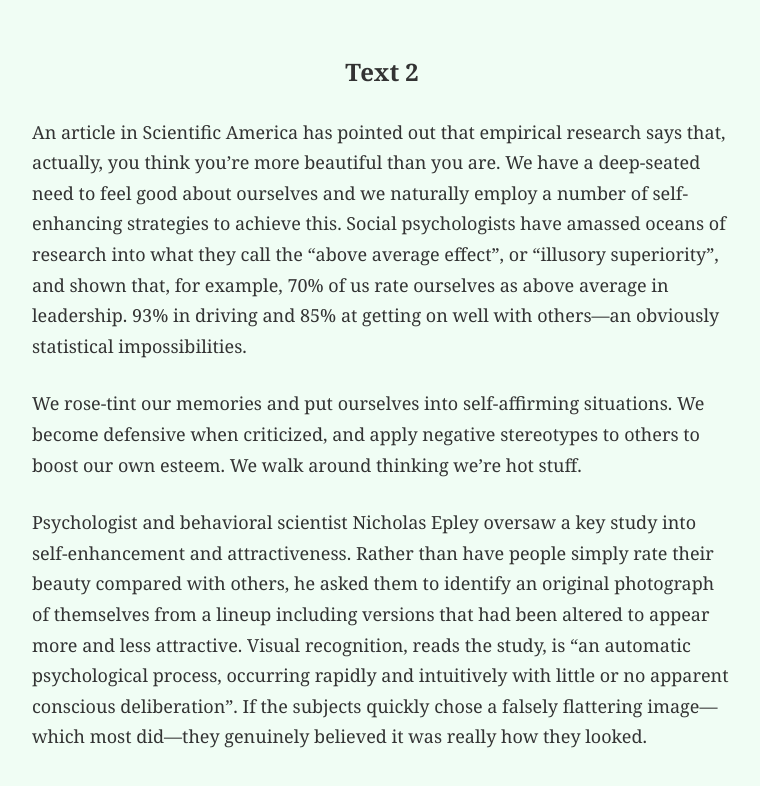
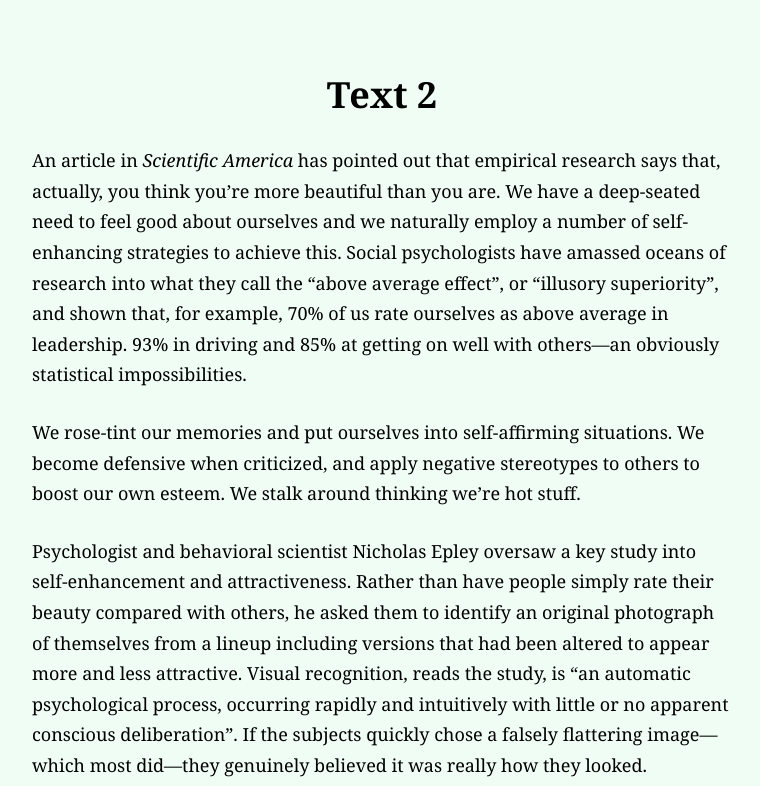
Before and after one commit to liu-sunset/kaoyanen, a plain HTML site: page en2/2014/text2.html in a window 1280 px wide. Shown: the top 786 px of the page, without its empty margins (258-1018 px from the left). Drawn offline with Linux system fonts and the light colour scheme.

Commit message:
Add en2/2014/text2.html via EnHub

```diff
--- a/en2/2014/text2.html
+++ b/en2/2014/text2.html
@@ -2,25 +2,29 @@
 <html lang="en">
 <head>
     <meta charset="UTF-8">
+    <meta name="viewport" content="width=device-width, initial-scale=1.0">
     <title>Text 2</title>
     <style>
         body {
             background-color: #f0fdf4;
-            min-height: 100vh;
-            margin: 0;
-            padding: 2rem;
             font-family: 'Merriweather', Georgia, serif;
             font-size: 1.125rem;
             line-height: 1.7;
-            color: #333;
+            margin: 0;
+            min-height: 100vh;
+            padding: 20px;
+            display: flex;
+            justify-content: center;
+            align-items: center;
+        }
+        .content {
             max-width: 700px;
-            margin-left: auto;
-            margin-right: auto;
+            width: 100%;
+            padding: 20px;
         }
-        h1 {
+        h1, h2 {
             text-align: center;
-            font-size: 1.5rem;
-            margin-bottom: 1.5rem;
+            margin-bottom: 20px;
         }
         p {
             margin-bottom: 1.5em;
@@ -28,13 +32,13 @@
     </style>
 </head>
 <body>
-    <article>
+    <div class="content">
         <h1>Text 2</h1>
-        <p>An article in Scientific America has pointed out that empirical research says that, actually, you think you’re more beautiful than you are. We have a deep-seated need to feel good about ourselves and we naturally employ a number of self-enhancing strategies to achieve this. Social psychologists have amassed oceans of research into what they call the “above average effect”, or “illusory superiority”, and shown that, for example, 70% of us rate ourselves as above average in leadership. 93% in driving and 85% at getting on well with others—an obviously statistical impossibilities.</p>
-        <p>We rose-tint our memories and put ourselves into self-affirming situations. We become defensive when criticized, and apply negative stereotypes to others to boost our own esteem. We walk around thinking we’re hot stuff.</p>
+        <p>An article in <i>Scientific America</i> has pointed out that empirical research says that, actually, you think you’re more beautiful than you are. We have a deep-seated need to feel good about ourselves and we naturally employ a number of self-enhancing strategies to achieve this. Social psychologists have amassed oceans of research into what they call the “above average effect”, or “illusory superiority”, and shown that, for example, 70% of us rate ourselves as above average in leadership. 93% in driving and 85% at getting on well with others—an obviously statistical impossibilities.</p>
+        <p>We rose-tint our memories and put ourselves into self-affirming situations. We become defensive when criticized, and apply negative stereotypes to others to boost our own esteem. We stalk around thinking we’re hot stuff.</p>
         <p>Psychologist and behavioral scientist Nicholas Epley oversaw a key study into self-enhancement and attractiveness. Rather than have people simply rate their beauty compared with others, he asked them to identify an original photograph of themselves from a lineup including versions that had been altered to appear more and less attractive. Visual recognition, reads the study, is “an automatic psychological process, occurring rapidly and intuitively with little or no apparent conscious deliberation”. If the subjects quickly chose a falsely flattering image—which most did—they genuinely believed it was really how they looked.</p>
         <p>Epley found no significant gender difference in responses. Nor was there any evidence that those who self-enhance the most (that is, the participants who thought the most positively doctored picture were real) were doing so to make up for profound insecurities. In fact, those who thought that the images higher up the attractiveness scale were real directly corresponded with those who showed other markers for having higher self-esteem. “I don’t think the findings that we have are any evidence of personal delusion”, says Epley. “It’s a reflection simply of people generally thinking well of themselves.” If you are depressed, you won’t be self-enhancing.</p>
-        <p>Knowing the results of Epley’s study, it makes sense that many people hate photographs of themselves viscerally—on one level, they don’t even recognise the person in the picture as themselves. Facebook, therefore, is a self-enhancer’s paradise, where people can share only the most flattering photos, the cream of their wit, style, beauty, intellect and lifestyles. It’s not that people’s profiles are dishonest, says Catalina Toma of Wisconsin-Madison University, “but they portray an idealised version of themselves.”</p>
-    </article>
+        <p>Knowing the results of Epley’s study, it makes sense that many people hate photographs of themselves <u>viciously</u>—on one level, they don’t even recognise the person in the picture as themselves. Facebook, therefore, is a self-enhancer’s paradise, where people can share only the most flattering photos, the cream of their wit, style, beauty, intellect and lifestyles. It’s not that people’s profiles are dishonest, says Catalina Toma of Wisconsin-Madison University, “but they portray an idealised version of themselves.”</p>
+    </div>
 </body>
 </html>
```
